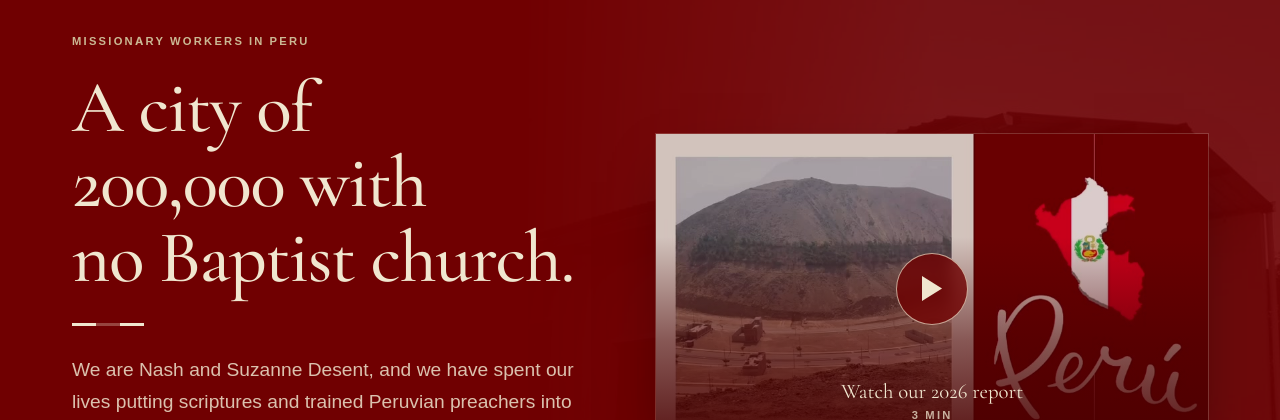
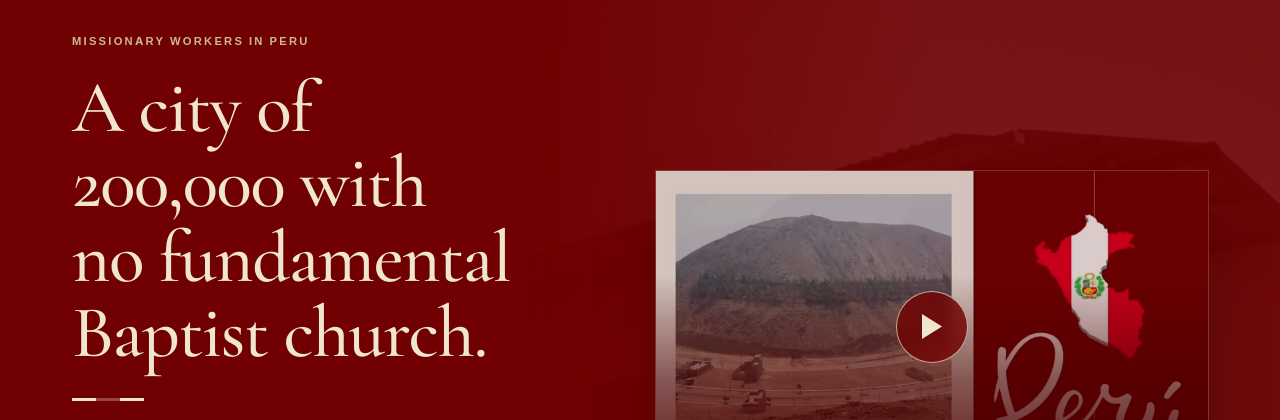
Before and after one commit to edesent/desentperu, a Next.js app: page / in a window 1280 px wide. Shown: the part 136-556 px from the top of the page. Built offline with nearby package versions, Linux system fonts and the light colour scheme; no server answers; a web font is replaced by a local one.

Commit message:
Clarified homepage city has no fundamental Baptist church

```diff
--- a/src/app/page.tsx
+++ b/src/app/page.tsx
@@ -28,7 +28,7 @@ export default function HomePage() {
             <h1 className="display-lg mt-5 text-candle">
               A city of 200,000 with
               <br />
-              no Baptist church.
+              no fundamental Baptist church.
             </h1>
             <span className="flag-rule mt-7" />
             <p className="lede mt-7 max-w-xl">
```
